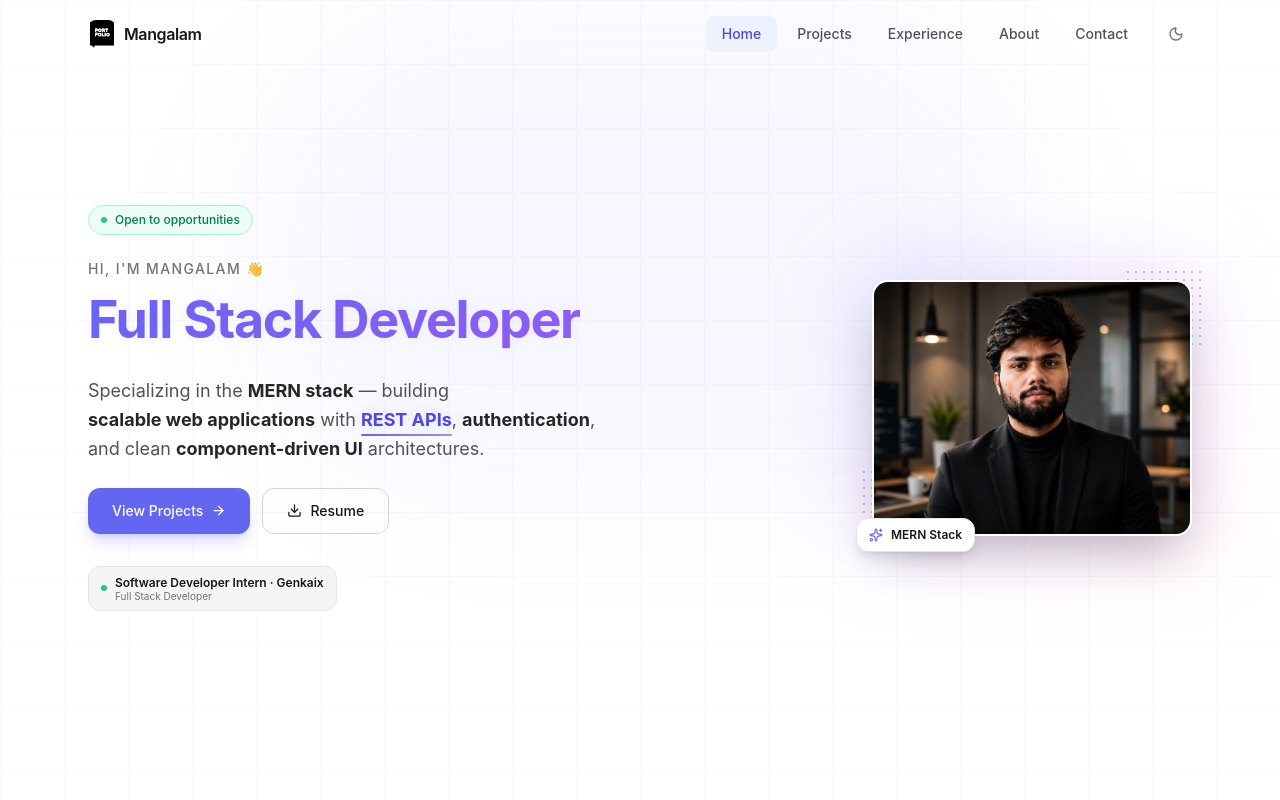
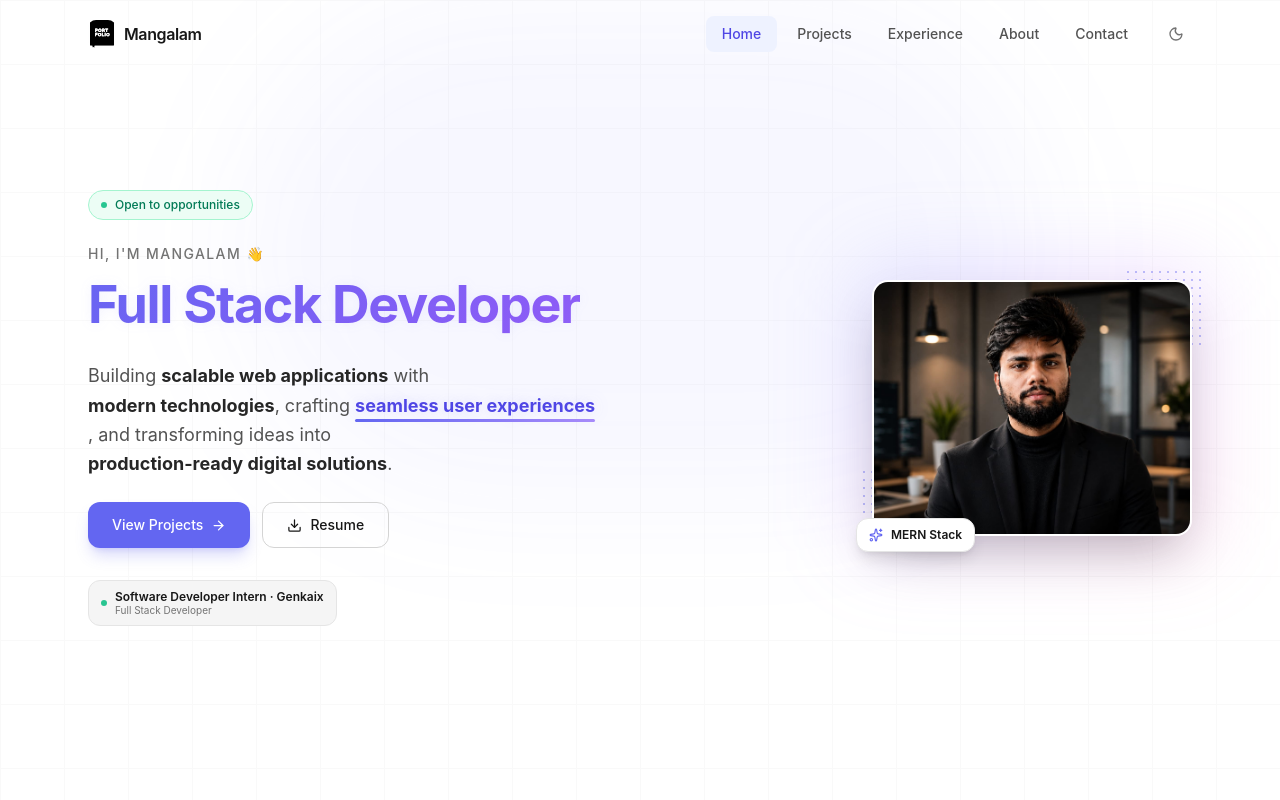
Before and after one commit to Mangalam-17/my-portfolio, a React (Vite) app: page / in a window 1280 px wide. Shown: the top 800 px of the page. Built offline with nearby package versions, Linux system fonts and the light colour scheme.

Commit message:
few changes in homepage

```diff
--- a/src/pages/Home.jsx
+++ b/src/pages/Home.jsx
@@ -8,17 +8,15 @@ import { skillCategories } from "../data/skills";
 const headline = "Full Stack Developer";
 
 const paragraphSegments = [
-  { text: "Specializing in the " },
-  { text: "MERN stack", keywordIndex: 0 },
-  { text: " — building " },
-  { text: "scalable web applications", keywordIndex: 1 },
+  { text: "Building " },
+  { text: "scalable web applications", keywordIndex: 0 },
   { text: " with " },
-  { text: "REST APIs", keywordIndex: 2 },
-  { text: ", " },
-  { text: "authentication", keywordIndex: 3 },
-  { text: ", and clean " },
-  { text: "component-driven UI", keywordIndex: 4 },
-  { text: " architectures." },
+  { text: "modern technologies", keywordIndex: 1 },
+  { text: ", crafting " },
+  { text: "seamless user experiences", keywordIndex: 2 },
+  { text: ", and transforming ideas into " },
+  { text: "production-ready digital solutions", keywordIndex: 3 },
+  { text: "." },
 ];
 
 function TypewriterText({ text }) {
@@ -49,7 +47,7 @@ function AnimatedHeroParagraph() {
 
   useEffect(() => {
     const interval = setInterval(() => {
-      setActiveKeyword((current) => (current + 1) % 5);
+      setActiveKeyword((current) => (current + 1) % 4);
     }, 2000);
 
     return () => clearInterval(interval);
```
